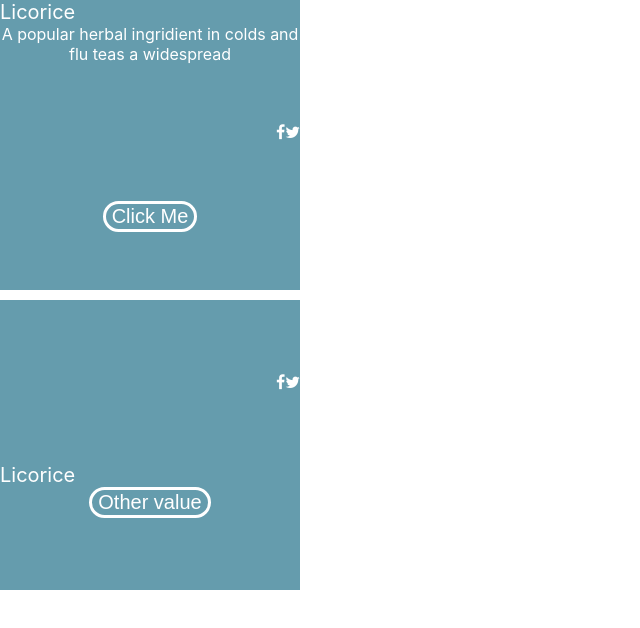
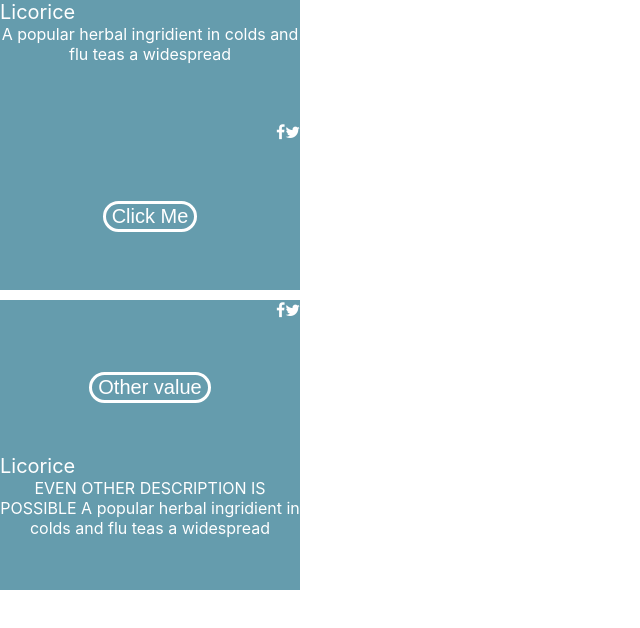
Before and after one commit to nirnaor/infoelements, a React (Create React App) app: page / in a window 1280 px wide. Shown: the top 628 px of the page, without its empty margins (0-640 px from the left). Built offline with nearby package versions, Linux system fonts and the light colour scheme.

Commit message:
Fix config.

```diff
--- a/src/config.js
+++ b/src/config.js
@@ -37,9 +37,9 @@ const config = {
   },
   external: {
     order: {
-      top: [],
-      middle: ['Icons'],
-      bottom: ['Title', 'CustomButton']
+      top: ['Icons'],
+      middle: ['CustomButton'],
+      bottom: ['Title', 'Description']
     },
     enabled: {
       CustomButton: true
@@ -51,6 +51,7 @@ const config = {
       textHorizontalPadding: 5
     },
     descriptionParams: {
+      text: "EVEN OTHER DESCRIPTION IS POSSIBLE A popular herbal ingridient in colds and flu teas a widespread",
       horizontalAlignment: "LEFT",
       textVerticalPadding: 3,
       textHorizontalPadding: 5
```
